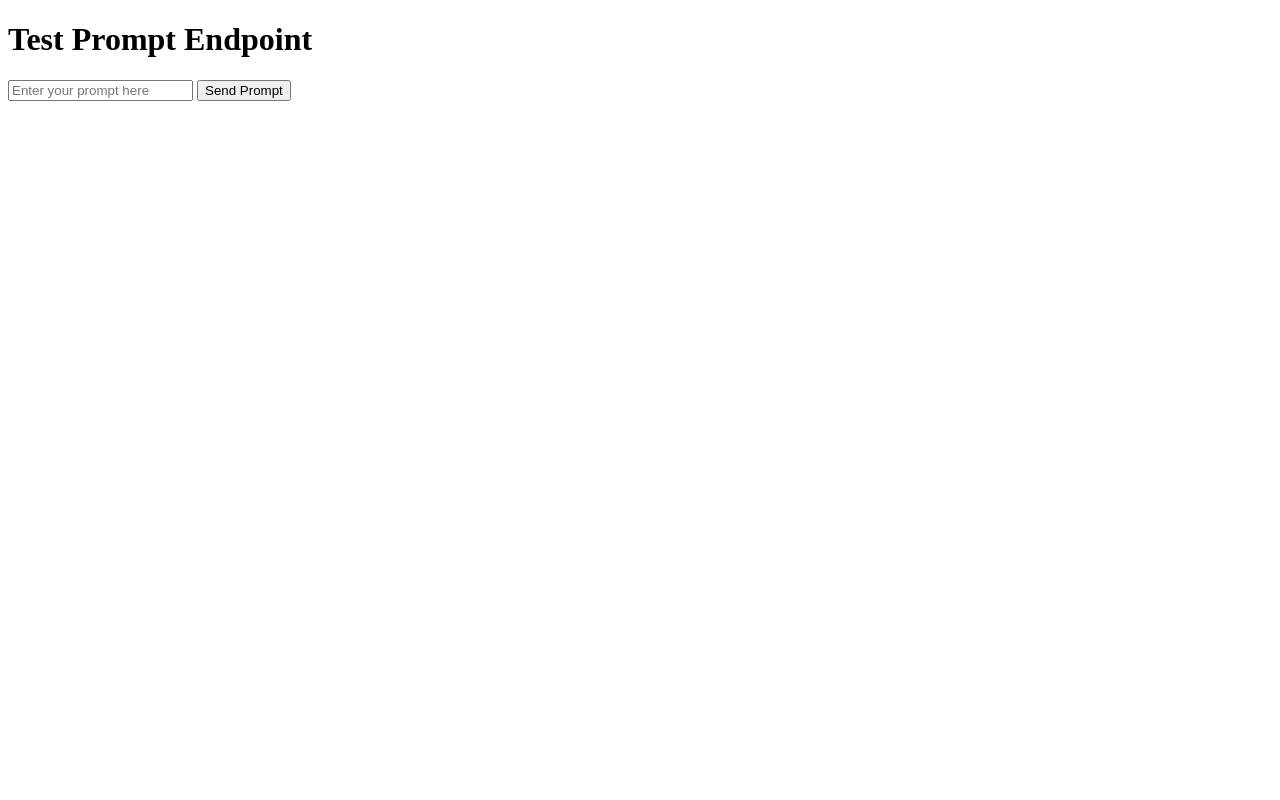
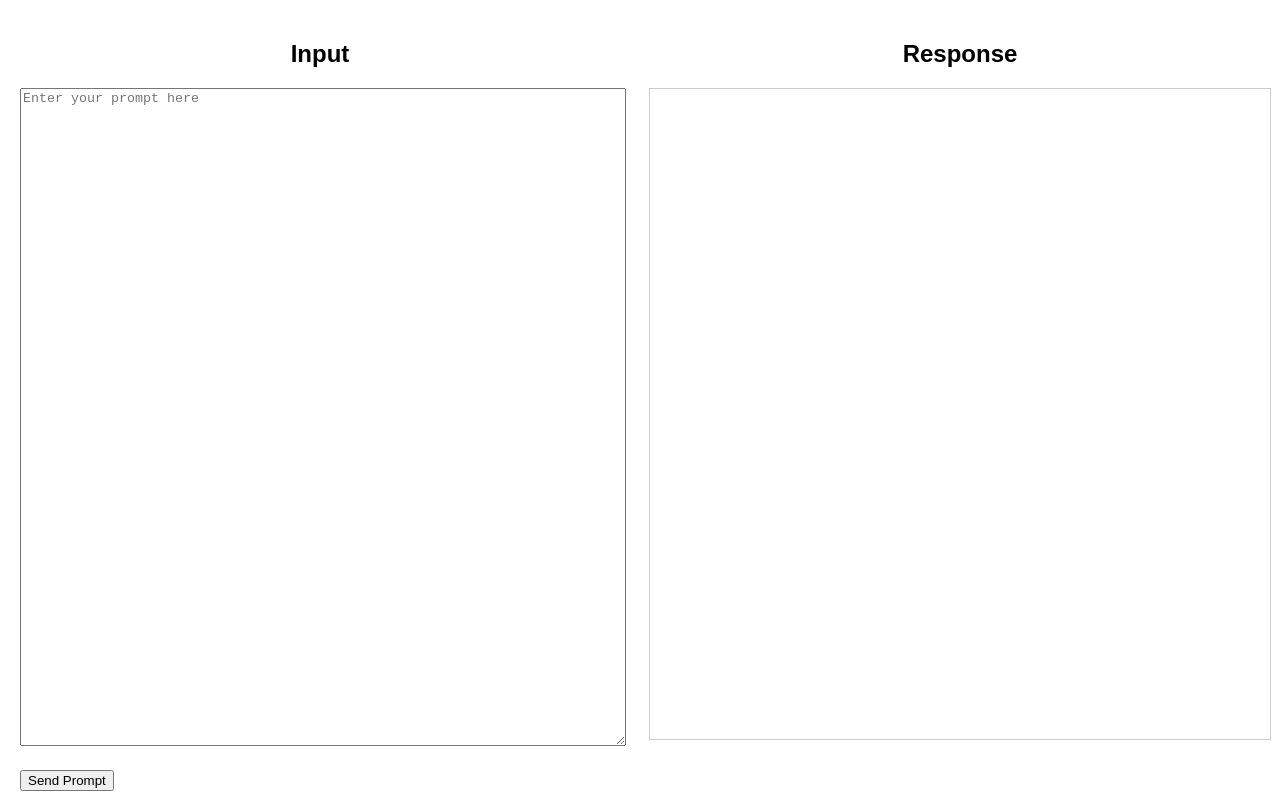
Before and after one commit to SeifELG/gptemail, a website: page public/index.html in a window 1280 px wide. Drawn offline with Linux system fonts and the light colour scheme.

Commit message:
add markdown parse and try different prompts

```diff
--- a/package.json
+++ b/package.json
@@ -11,6 +11,7 @@
     "axios": "^1.6.7",
     "dotenv": "^16.4.5",
     "express": "^4.18.2",
+    "marked": "^12.0.0",
     "openai": "^4.28.0"
   },
   "devDependencies": {
--- a/public/app.js
+++ b/public/app.js
@@ -9,17 +9,24 @@ document.getElementById('promptForm').addEventListener('submit', function (e) {
 
     const promptInput = document.getElementById('promptInput').value;
 
-    fetch('/prompt', {
+    // pass these in as system prompts rather than preprompts?
+
+    // const prePrompt = "Below is an exerpt from a textbook. Convert the text into bulletpoint form. \n\n"
+    // const prePrompt = "Below is an exerpt from a textbook. Give me a one line summary of what it is about. \n\n"
+    // const prePrompt = "Below is an exerpt from a textbook. Give me all the keywords and concepts covered here. \n\n"
+    const prePrompt = "Below is an exerpt from a textbook. Conver this text into a mnemonic medium. This means returning question and answer pairs. The answers should be very short (a word or two) and specific. You can cover the same area with multiple questions. \n\n"
+
+    fetch('/prompt-markdown', {
         method: 'POST',
         headers: {
             'Content-Type': 'application/json',
         },
-        body: JSON.stringify({ prompt: promptInput }),
+        body: JSON.stringify({ prompt: prePrompt + promptInput }),
     })
         .then(response => response.json())
         .then(data => {
-            const contentString = data.choices[0].message.content;
-            document.getElementById('response').innerText = contentString;
+            // const contentString = data.choices[0].message.content;
+            document.getElementById('response').innerHTML = data;
         })
         .catch(error => {
             console.error('Error:', error);
--- a/public/index.html
+++ b/public/index.html
@@ -1,19 +1,67 @@
 <!DOCTYPE html>
 <html lang="en">
+
 <head>
     <meta charset="UTF-8">
     <meta name="viewport" content="width=device-width, initial-scale=1.0">
     <title>GPT Prompt Template</title>
+    <style>
+        body {
+            font-family: Arial, Helvetica, sans-serif;
+            display: flex;
+            margin: 0;
+            padding: 0;
+            /* height: 100vh; */
+            font-family: Arial, sans-serif;
+        }
+
+        #inputSection,
+        #outputSection {
+            flex: 1 1 50%;
+            display: flex;
+            flex-direction: column;
+            align-items: center;
+            justify-content: center;
+            padding: 20px;
+            /* border: 1px black solid; */
+            height: 90vh;
+        }
+
+        #promptForm {
+            width: 100%;
+            height: 100%;
+        }
+
+        textarea {
+            width: 100%;
+            height: 100%;
+            margin-bottom: 20px;
+        }
+
+        #response {
+            width: 100%;
+            border: 1px solid #ccc;
+            padding: 10px;
+            height: 100%;
+            /* Or 'auto' to grow with content */
+            /* overflow-y: auto; */
+        }
+    </style>
 </head>
 
 <body>
-    <h1>Test Prompt Endpoint</h1>
-    <form id="promptForm">
-        <input type="text" id="promptInput" placeholder="Enter your prompt here" required>
-        <button type="submit">Send Prompt</button>
-    </form>
-    <div id="response"></div>
-    <div id="loading" style="display: none;">Loading...</div>
+    <div id="inputSection">
+        <h2>Input</h2>
+        <form id="promptForm">
+            <textarea id="promptInput" placeholder="Enter your prompt here" required></textarea>
+            <button type="submit">Send Prompt</button>
+        </form>
+        <div id="loading" style="display: none;">Loading...</div>
+    </div>
+    <div id="outputSection">
+        <h2>Response</h2>
+        <div id="response"></div>
+    </div>
     <script src="app.js"></script>
 </body>
 
```
Also changed, not shown: index.js (+20 -4 lines), 1 other file.
